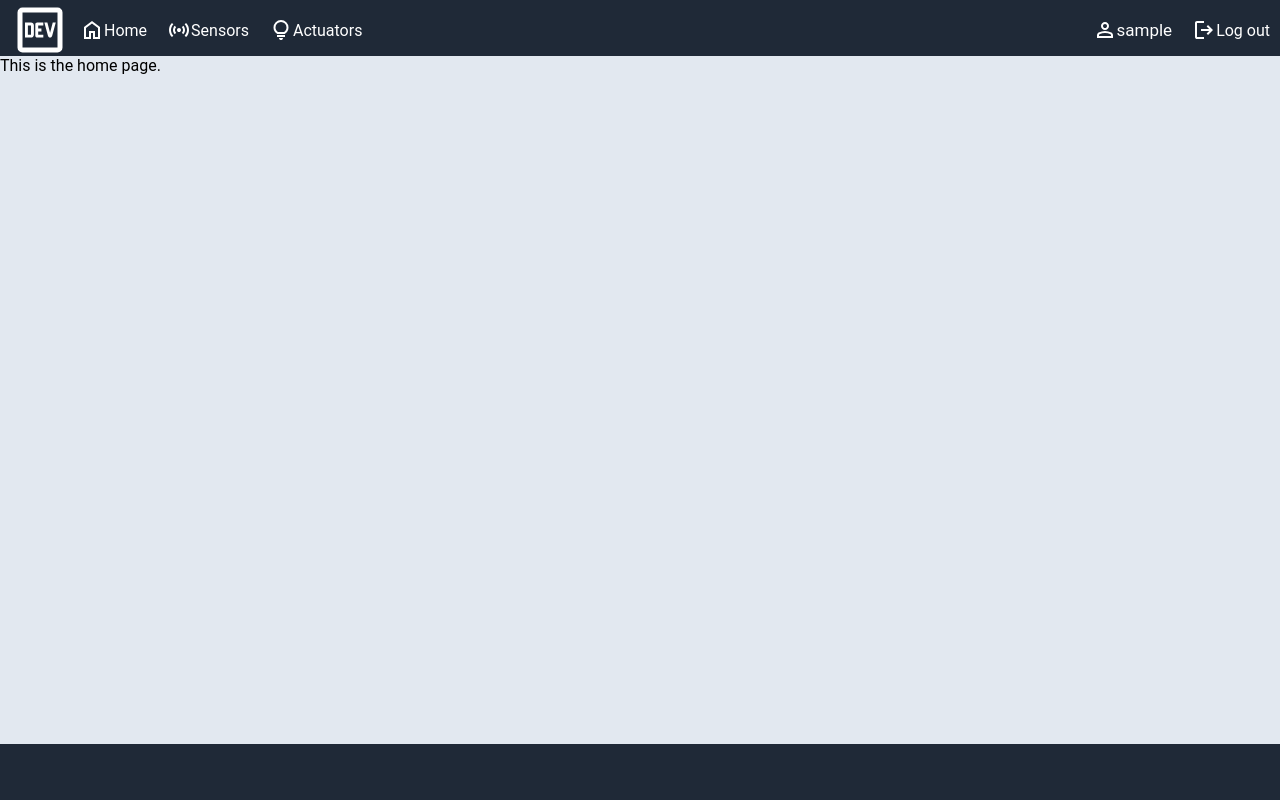
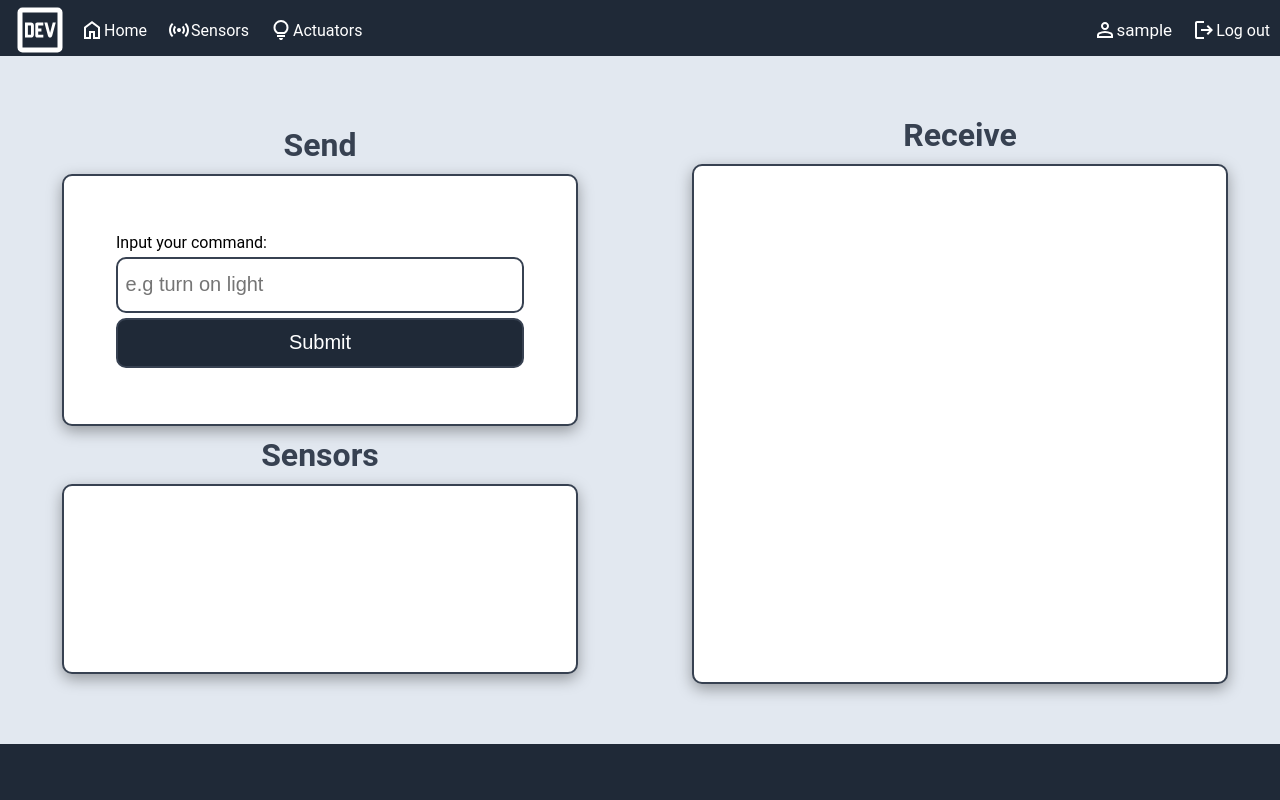
Before and after one commit to nick11nic/flask-web-app, a Flask app: page / in a window 1280 px wide. Run offline with Flask 3, Linux system fonts and the light colour scheme; the visitor is signed in with stand-in values (Sample User, id 1).

Commit message:
Added home basic integration with mqtt and wokwi

```diff
--- a/blueprints/home.py
+++ b/blueprints/home.py
@@ -1,12 +1,35 @@
-from flask import Blueprint, render_template, session, redirect
+from flask import Blueprint, render_template, session, redirect, request
+import paho.mqtt.client as mqtt
+import threading
 
 home = Blueprint("home", __name__, static_folder="static", template_folder="templates")
 
 
-@home.route("/")
-@home.route("/home")
+def on_message(client, userdata, message):
+    messages.append(message.payload.decode())
+
+
+def check_for_messages():
+    client.subscribe("flask-web-app-send")
+    while True:
+        client.loop(timeout=0.2)
+
+
+messages = []
+client = mqtt.Client(mqtt.CallbackAPIVersion.VERSION1, "flask-web-app")
+client.connect("broker.mqttdashboard.com")
+client.on_message = on_message
+threading.Thread(target=check_for_messages).start()
+
+
+@home.route("/", methods=["GET", "POST"])
+@home.route("/home", methods=["GET", "POST"])
 def home_blueprint():
+    if request.method == "POST":
+        client.publish("flask-web-app-receive", str(request.form["command"]))
+        return redirect("/")
+
     if "user" not in session:
         return redirect("/login")
 
-    return render_template("home.html")
+    return render_template("home.html", messages=messages)
--- a/main.py
+++ b/main.py
@@ -5,7 +5,7 @@ from blueprints import login, home, actuator, sensor, logout
 def main():
 
     app = Flask(__name__)
-    app.secret_key = "thisisasecretkey"
+    app.secret_key = "ndisanpsaiviwb2983123"
 
     app.register_blueprint(login.login, url_prefix="")
     app.register_blueprint(home.home, url_prefix="")
--- /dev/null
+++ b/static/css/home.css
@@ -0,0 +1,113 @@
+:root {
+  --gray: #1f2937;
+  --light-gray: #e2e8f0;
+  --medium-gray: #374151;
+  --shadow: rgba(0, 0, 0, 0.35) 0px 5px 15px;
+
+  font-family: "Roboto", sans-serif;
+}
+
+.home-container {
+  width: 100%;
+  height: 100%;
+  display: flex;
+  align-items: center;
+  justify-content: center;
+}
+
+.content-container {
+  display: flex;
+  flex-direction: column;
+  width: 90%;
+  height: 90%;
+  align-items: center;
+  justify-content: center;
+  gap: 10px;
+}
+
+.content-container h1 {
+  margin: 0;
+  padding: 0;
+  color: var(--medium-gray);
+}
+
+.home-receive {
+  background-color: white;
+  width: 80%;
+  height: 80%;
+  border-radius: 10px;
+  border: 2px solid var(--medium-gray);
+  box-shadow: var(--shadow);
+  overflow: auto;
+  display: flex;
+  flex-direction: column;
+  gap: 5px;
+  padding: 10px;
+}
+
+.home-receive-message {
+  width: 100%;
+  height: 40px;
+  background-color: var(--light-gray);
+  border-radius: 10px;
+  box-shadow: rgba(0, 0, 0, 0.15) 1.95px 1.95px 2.6px;
+  border: 2px solid var(--medium-gray);
+  display: flex;
+  align-items: center;
+  justify-content: center;
+}
+
+.home-send {
+  background-color: white;
+  width: 80%;
+  height: 40%;
+  border-radius: 10px;
+  border: 2px solid var(--medium-gray);
+  box-shadow: var(--shadow);
+  display: flex;
+  align-items: center;
+  justify-content: center;
+}
+
+.home-form {
+  display: flex;
+  flex-direction: column;
+  justify-content: center;
+  gap: 5px;
+}
+
+.home-form p {
+  padding: 0;
+  margin: 0;
+}
+
+.home-input {
+  width: 400px;
+  height: 50px;
+  border-radius: 10px;
+  border: 2px solid var(--medium-gray);
+  font-size: 20px;
+}
+
+.home-button {
+  width: 408px;
+  height: 50px;
+  background-color: var(--gray);
+  border-radius: 10px;
+  border: 2px solid var(--medium-gray);
+  color: white;
+  font-size: 20px;
+}
+
+.home-button:hover {
+  background-color: var(--medium-gray);
+}
+
+.home-sensors {
+  background-color: white;
+  width: 80%;
+  height: 30%;
+  border-radius: 10px;
+  border: 2px solid var(--medium-gray);
+  box-shadow: var(--shadow);
+}
--- a/templates/base.html
+++ b/templates/base.html
@@ -5,6 +5,7 @@
     <meta name="viewport" content="width=device-width, initial-scale=1">
     <link rel="stylesheet" href="{{ url_for('static', filename='css/base.css') }}">
     <link rel="stylesheet" href="{{ url_for('static', filename='css/login.css') }}">
+    <link rel="stylesheet" href="{{ url_for('static', filename='css/home.css') }}">
     <title>{%block title%}{%endblock%}</title>
   </head>
   <body>
--- a/templates/home.html
+++ b/templates/home.html
@@ -3,5 +3,30 @@
 Home Page
 {% endblock %}
 {% block content%}
-This is the home page.
+<div class="home-container">
+  <div class="content-container">
+    <h1>Send</h1>
+    <div class="home-send">
+      <form method="POST" class="home-form">
+        <p>Input your command:</p>
+        <input class="home-input" type="text" name="command" placeholder=" e.g turn on light">
+        <input type="submit" class="home-button">
+      </form>
+    </div>
+    <h1>Sensors</h1>
+    <div class="home-sensors">
+
+    </div>
+  </div>
+  <div class="content-container">
+    <h1>Receive</h1>
+      <div class="home-receive">
+        {% for message in messages %}
+          <div class="home-receive-message">
+            <p>{{message}}</p>
+          </div>
+        {% endfor %}
+      </div>
+  </div>
+</div>
 {% endblock%}
```
